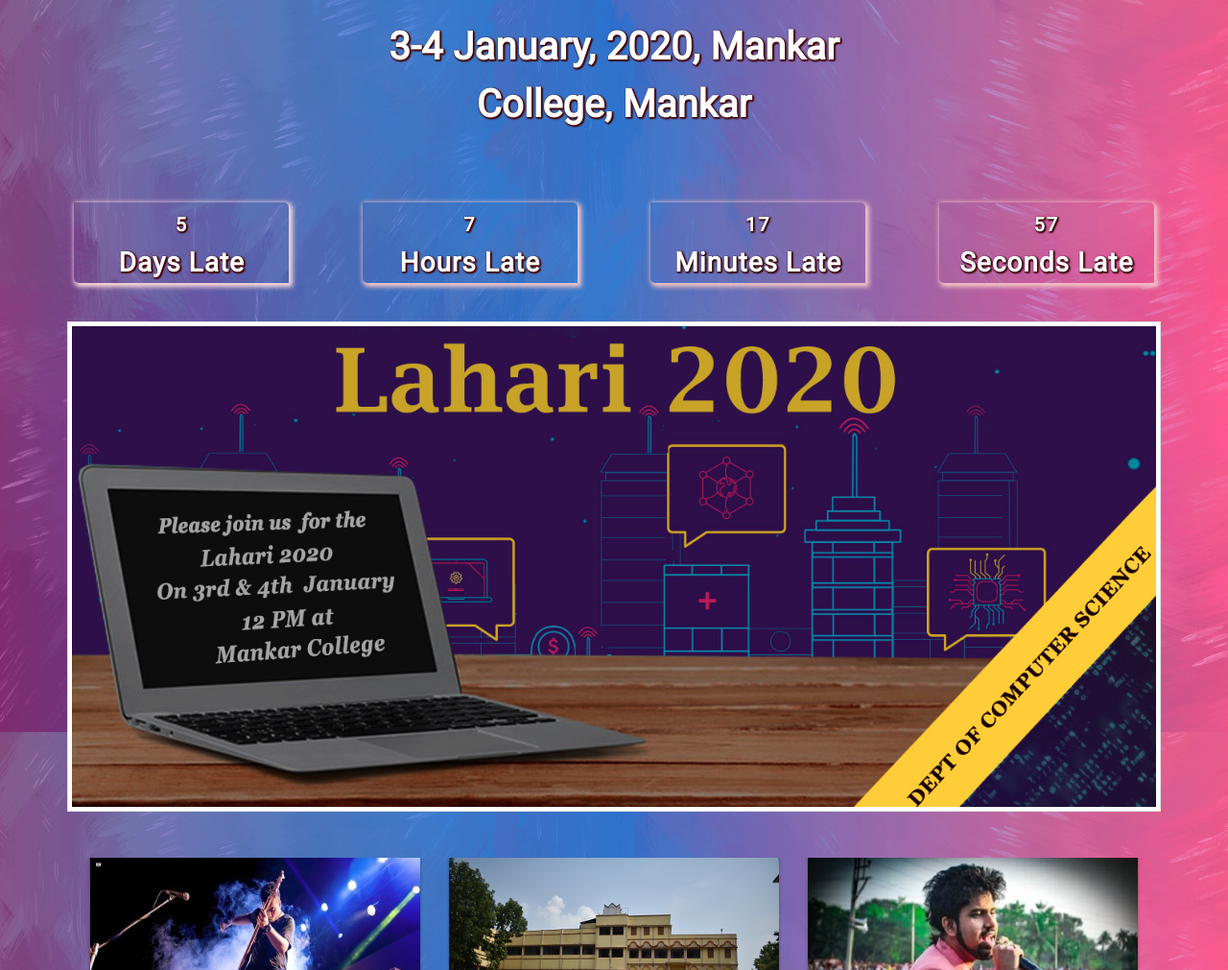
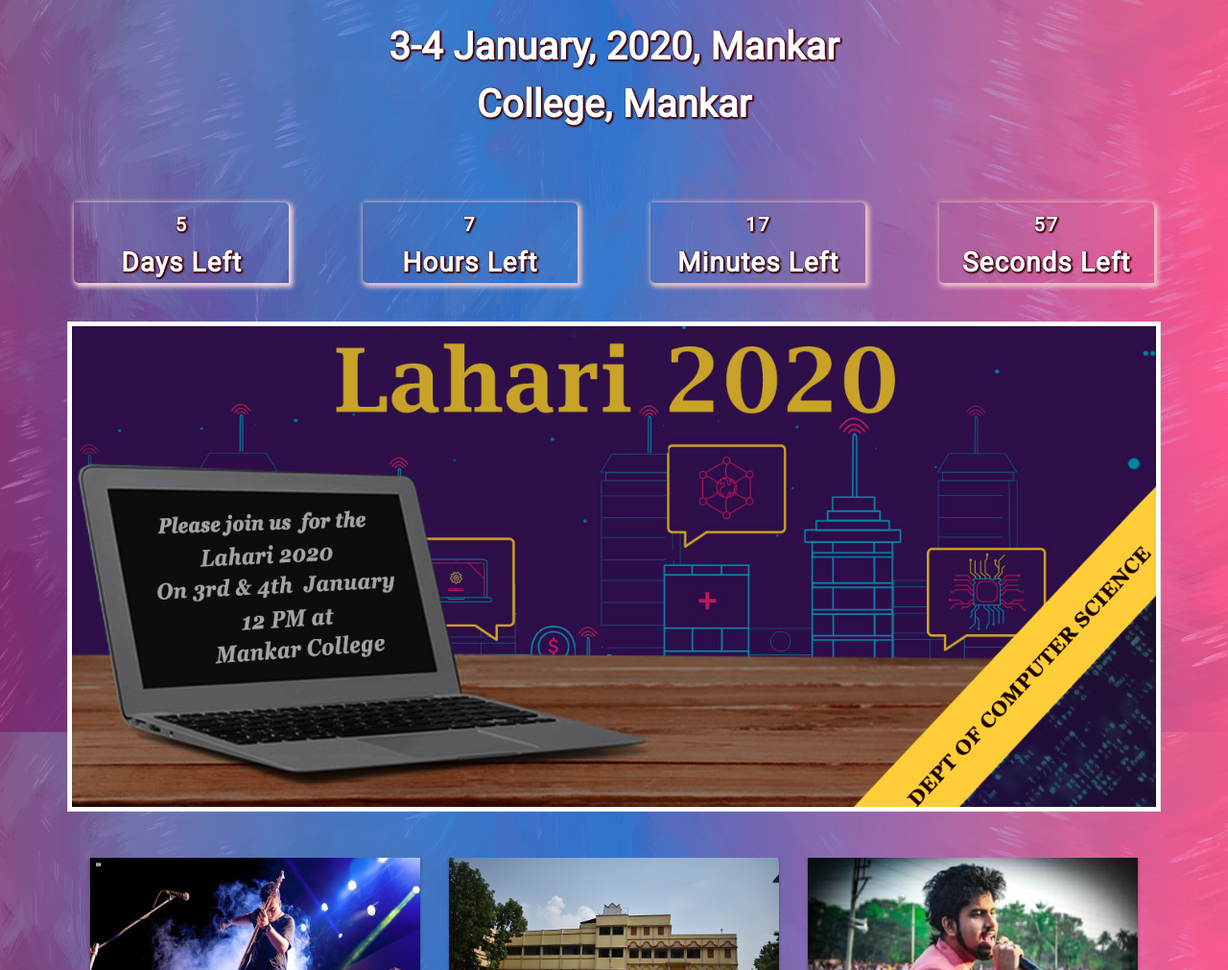
Before and after one commit to mankarcs123/cs1, a plain HTML site: page index.html in a window 1280 px wide. Shown: the part 837-1848 px from the top of the page at 96% size. Drawn offline with nearby package versions, Linux system fonts and the light colour scheme.

Commit message:
Update index.html

```diff
--- a/index.html
+++ b/index.html
@@ -186,19 +186,19 @@ h4 {
       <div class="col-md-3 p-3">
         <div class="col-md-10 col-sm-10 mx-auto" style=" border-bottom-left-radius: 5px; border-top-right-radius: 5px; color: rgb(254, 254, 255); font-weight: 700; font-size: 3.5vh; letter-spacing: 1px;  box-shadow:2px 2px 5px 2px #ffdbdb ; text-shadow: 1px 1px 2px #440202,1px 1px 2px #440202,1px 1px 2px #440202,1px 1px 2px #440202;
 ;" ><span style="color: rgb(254, 254, 255); font-weight: 700; font-size: 20px; letter-spacing: 2px;" id="day"></span><br>
-          Days Late</div>
+          Days Left</div>
       </div>
       <div class="col-md-3 p-3">
         <div class="col-md-10 col-sm-10 mx-auto" style="border-bottom-left-radius: 5px; border-top-right-radius:5px; color: rgb(254, 254, 255); font-weight: 700; font-size: 3.5vh; letter-spacing: 1px;  box-shadow:2px 2px 5px 2px hsl(0, 77%, 88%); text-shadow: 1px 1px 2px #440202,1px 1px 2px #440202,1px 1px 2px #440202,1px 1px 2px #440202;" ><span style="color: rgb(254, 254, 255); font-weight: 700; font-size: 20px; letter-spacing: 2px;" id="hr"></span><br>
-          Hours Late</div>
+          Hours Left</div>
       </div>
       <div class="col-md-3 p-3">
         <div class="col-md-10 col-sm-10 mx-auto" style="border-bottom-left-radius: 5px; border-top-right-radius: 5px; color: rgb(254, 254, 255); font-weight: 700; font-size: 3.5vh; letter-spacing: 1px;  box-shadow:2px 2px 5px 2px #f3c5c5; text-shadow: 1px 1px 2px #2e0e0e,1px 1px 2px #440202,1px 1px 2px #440202,1px 1px 2px #440202;" ><span style="color: rgb(254, 254, 255); font-weight: 700; font-size: 20px; letter-spacing: 2px;" id="mint"></span><br>
-          Minutes Late</div>
+          Minutes Left</div>
       </div>
       <div class="col-md-3 p-3 " >
         <div class="col-md-10 col-sm-10 mx-auto" style="border-bottom-left-radius: 5px; border-top-right-radius: 5px; color: rgb(254, 254, 255); font-weight: 700; font-size: 3.5vh; letter-spacing: 1px; text-shadow: 1px 1px 2px #2e0e0e,1px 1px 2px #440202,1px 1px 2px #440202,1px 1px 2px #440202;  box-shadow:2px 2px 5px 2px #f3c5c5; text-shadow: 1px 1px 2px #2e0e0e,1px 1px 2px #440202,1px 1px 2px #440202,1px 1px 2px #440202;" ><span style="color: rgb(254, 254, 255); font-weight: 700; font-size: 20px; letter-spacing: 2px;" id="sec"></span><br>
-          Seconds Late</div>
+          Seconds Left</div>
       </div>
     </div>
   </div>
```
